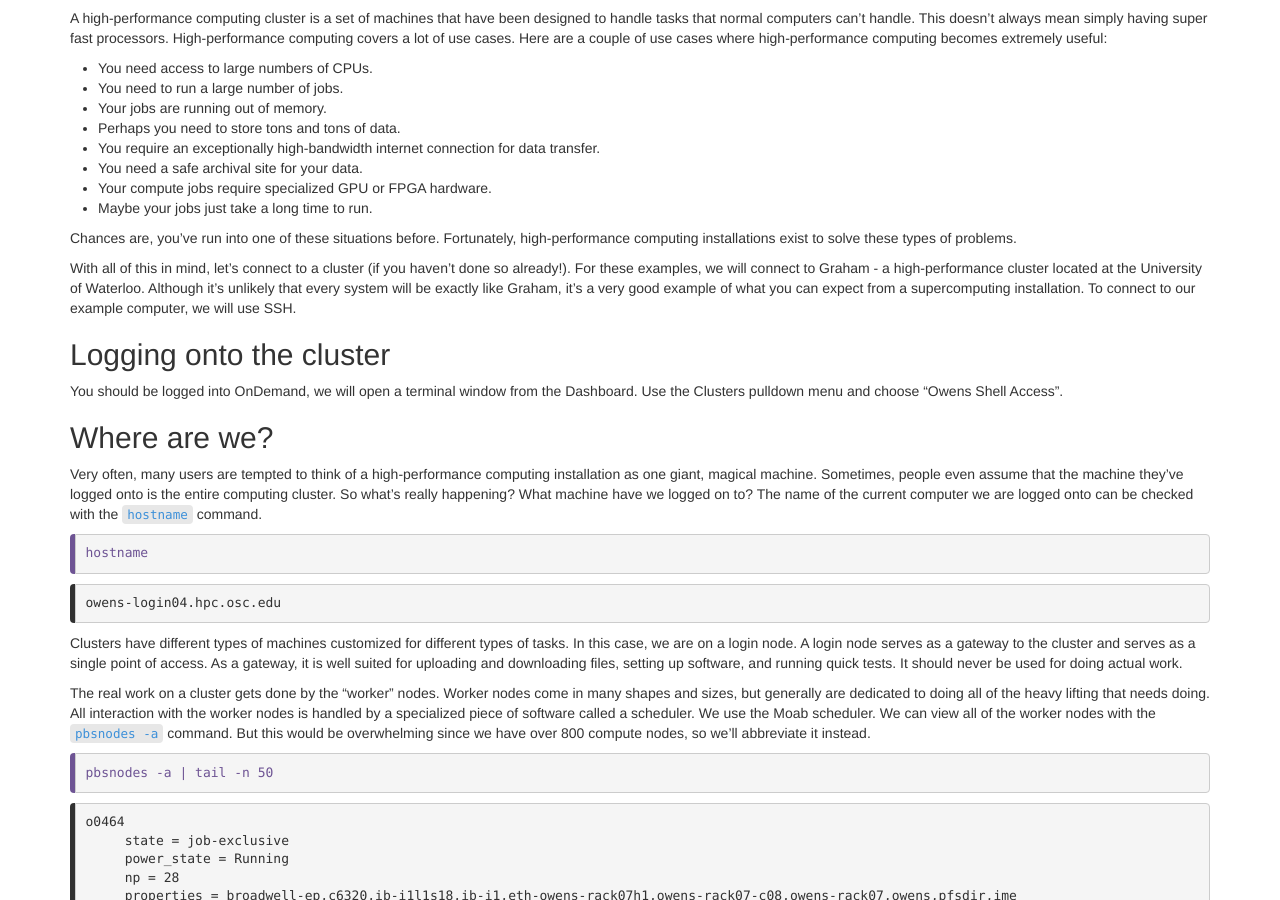
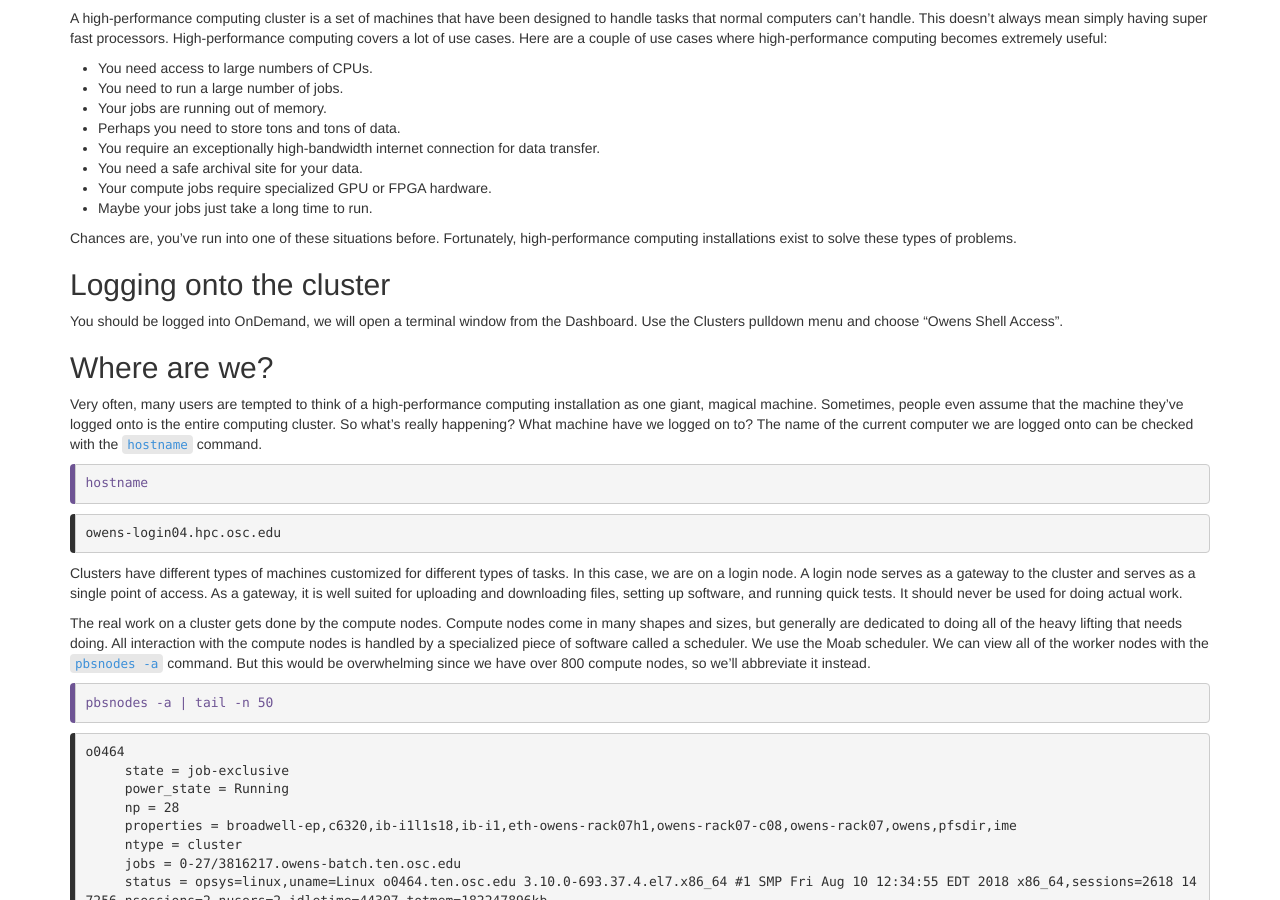
Before and after one commit to khill42/OSC_IntroHPC, a Jekyll site: the page built from _episodes/11-cluster.md, in a window 1280 px wide and 900 px high, scrolled down 912 px. Built offline with Jekyll 4.4.1, drawn with Linux system fonts in a browser that asks for light colours.

Commit message:
Update 11-cluster.md

````diff
--- a/_episodes/11-cluster.md
+++ b/_episodes/11-cluster.md
@@ -47,11 +47,6 @@ Here are a couple of use cases where high-performance computing becomes extremel
 Chances are, you've run into one of these situations before.
 Fortunately, high-performance computing installations exist to solve these types of problems.
 
-With all of this in mind, let's connect to a cluster (if you haven't done so already!).
-For these examples, we will connect to Graham - a high-performance cluster located at the University of Waterloo.
-Although it's unlikely that every system will be exactly like Graham,
-it's a very good example of what you can expect from a supercomputing installation.
-To connect to our example computer, we will use SSH.
 
 ## Logging onto the cluster
 
@@ -81,9 +76,9 @@ A login node serves as a gateway to the cluster and serves as a single point of
 As a gateway, it is well suited for uploading and downloading files, setting up software, and running quick tests.
 It should never be used for doing actual work.
 
-The real work on a cluster gets done by the "worker" nodes.
-Worker nodes come in many shapes and sizes, but generally are dedicated to doing all of the heavy lifting that needs doing.
-All interaction with the worker nodes is handled by a specialized piece of software called a scheduler. We use the Moab scheduler.
+The real work on a cluster gets done by the compute nodes.
+Compute nodes come in many shapes and sizes, but generally are dedicated to doing all of the heavy lifting that needs doing.
+All interaction with the compute nodes is handled by a specialized piece of software called a scheduler. We use the Moab scheduler.
 We can view all of the worker nodes with the `pbsnodes -a` command. But this would be overwhelming since we have over 800 compute nodes, so we'll abbreviate it instead.
 
 ```
````
